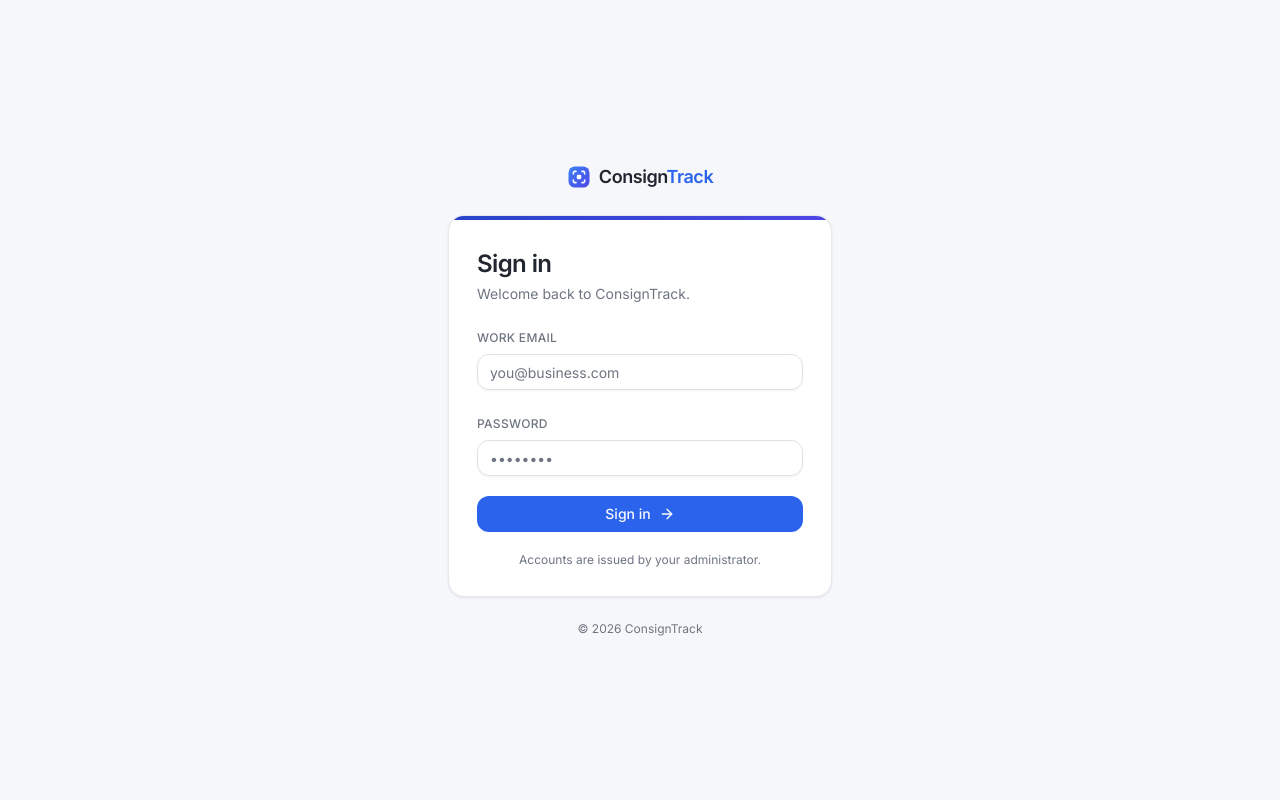
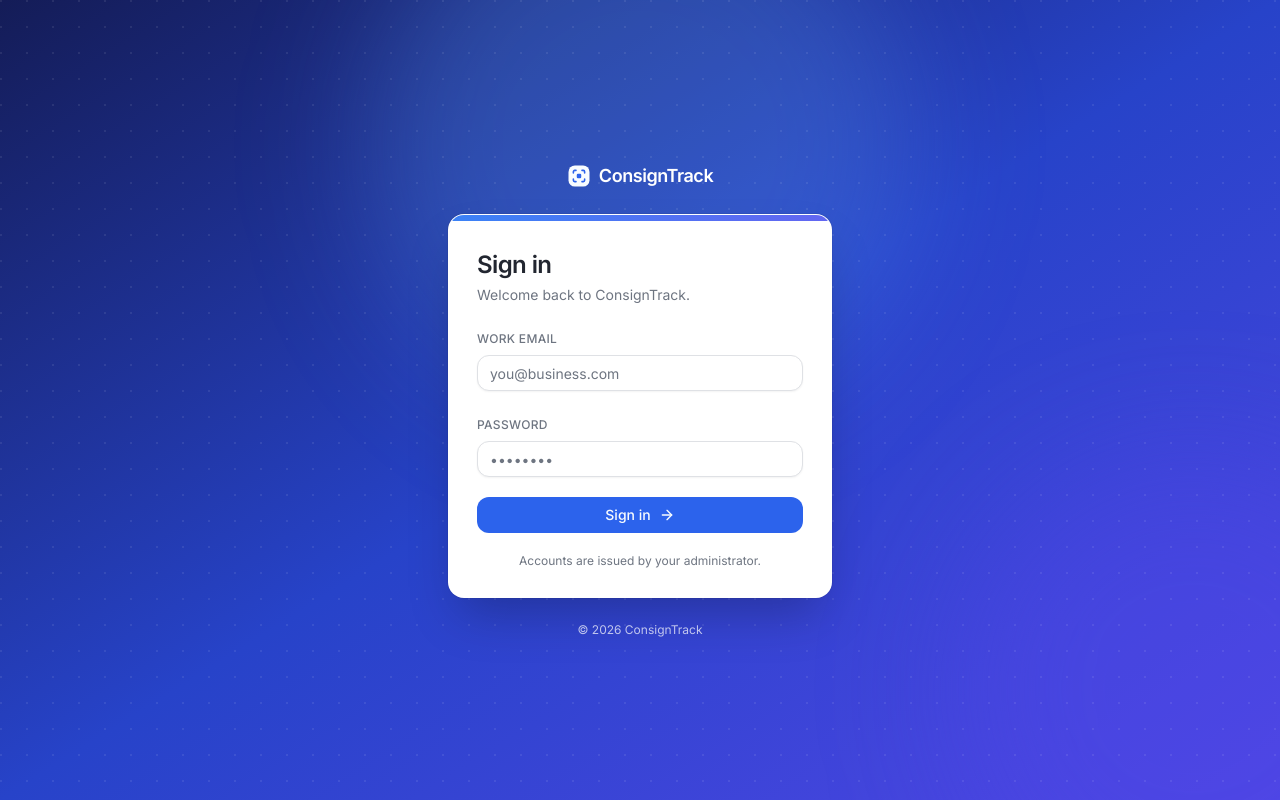
Before and after one commit to jaimevfb/consigntrack, a Next.js app: page /login in a window 1280 px wide. Built offline with nearby package versions, Linux system fonts and the light colour scheme.

Commit message:
feat(v2): sign-in on the brand blue gradient with a high-contrast white card

```diff
--- a/src/app/login/page.tsx
+++ b/src/app/login/page.tsx
@@ -11,18 +11,24 @@ import { Wordmark } from "@/components/brand";
 
 export default function AuthPage() {
   return (
-    <main className="force-light relative flex min-h-screen items-center justify-center bg-background px-6 py-12">
-      {/* a restrained touch of brand at the top */}
-      <div aria-hidden className="pointer-events-none absolute inset-x-0 top-0 h-56 bg-gradient-to-b from-primary/10 to-transparent" />
+    <main className="relative flex min-h-screen items-center justify-center overflow-hidden px-6 py-12">
+      {/* brand blue gradient — matches the main site */}
+      <div aria-hidden className="absolute inset-0 bg-gradient-to-br from-[#141C57] via-[#2743C9] to-[#4F46E5]" />
+      <div aria-hidden className="absolute -top-32 left-1/2 h-[34rem] w-[34rem] -translate-x-1/2 rounded-full bg-[#60A5FA]/25 blur-3xl" />
+      <div aria-hidden className="absolute -bottom-32 right-[-12%] h-[30rem] w-[30rem] rounded-full bg-[#4F46E5]/40 blur-3xl" />
+      <div aria-hidden className="absolute inset-0 opacity-[0.08]" style={{ backgroundImage: "radial-gradient(circle at 1px 1px, #ffffff 1px, transparent 0)", backgroundSize: "26px 26px" }} />
+
       <div className="relative z-10 w-full max-w-sm">
-        <div className="mb-6 flex justify-center"><Wordmark /></div>
-        <div className="overflow-hidden rounded-2xl border border-border bg-card shadow-card">
-          <div aria-hidden className="h-1 bg-gradient-to-r from-[#2743C9] to-[#4F46E5]" />
+        <div className="mb-6 flex justify-center">
+          <Wordmark inverted className="text-white [&_span]:text-white" />
+        </div>
+        <div className="force-light overflow-hidden rounded-2xl border border-white/15 bg-card shadow-2xl ring-1 ring-black/5">
+          <div aria-hidden className="h-1.5 bg-gradient-to-r from-[#3B82F6] to-[#6366F1]" />
           <div className="p-6 sm:p-7">
             <LoginForm />
           </div>
         </div>
-        <p className="mt-6 text-center text-xs text-muted-foreground">© {new Date().getFullYear()} ConsignTrack</p>
+        <p className="mt-6 text-center text-xs text-white/70">© {new Date().getFullYear()} ConsignTrack</p>
       </div>
     </main>
   );
```
